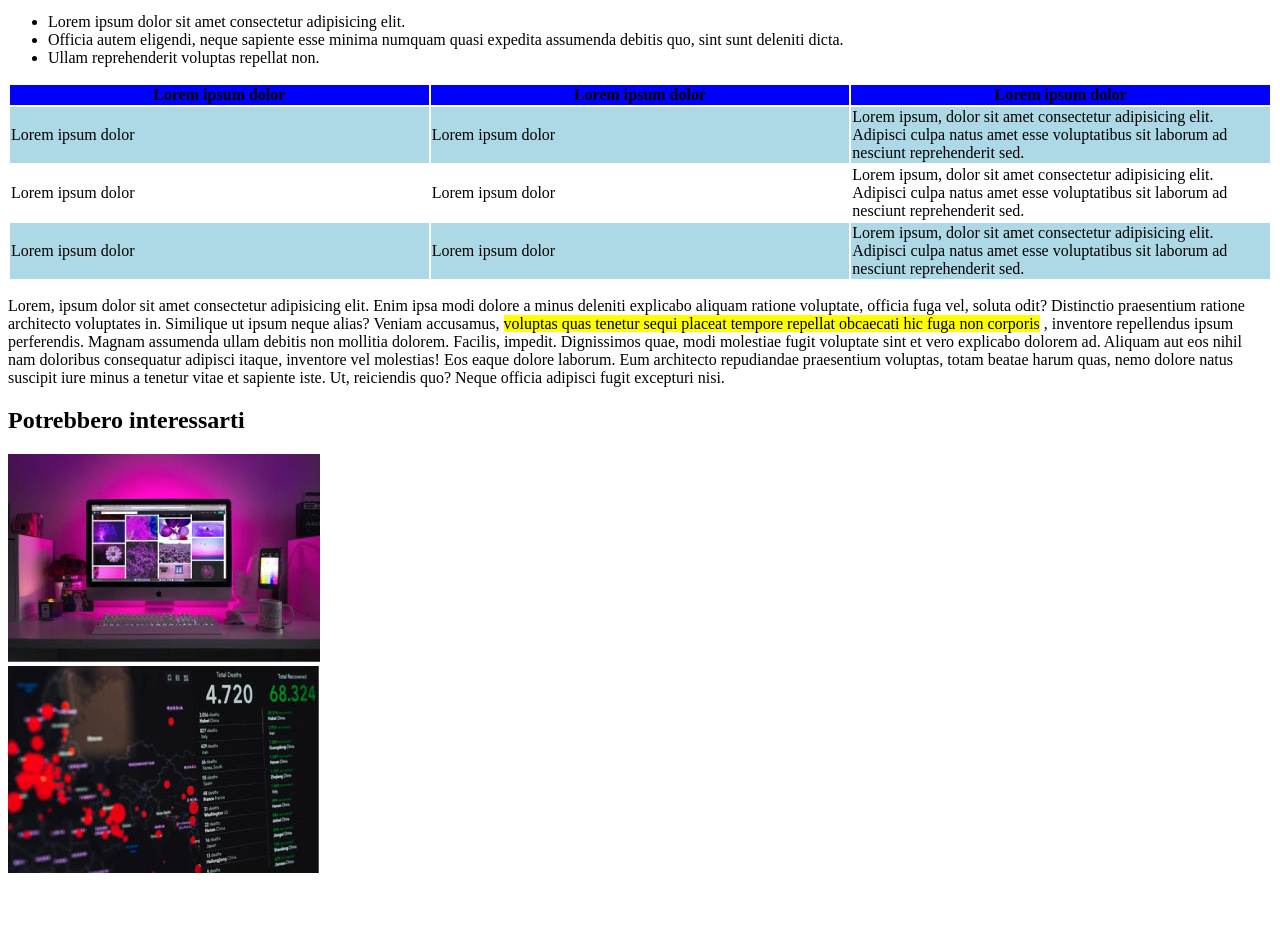
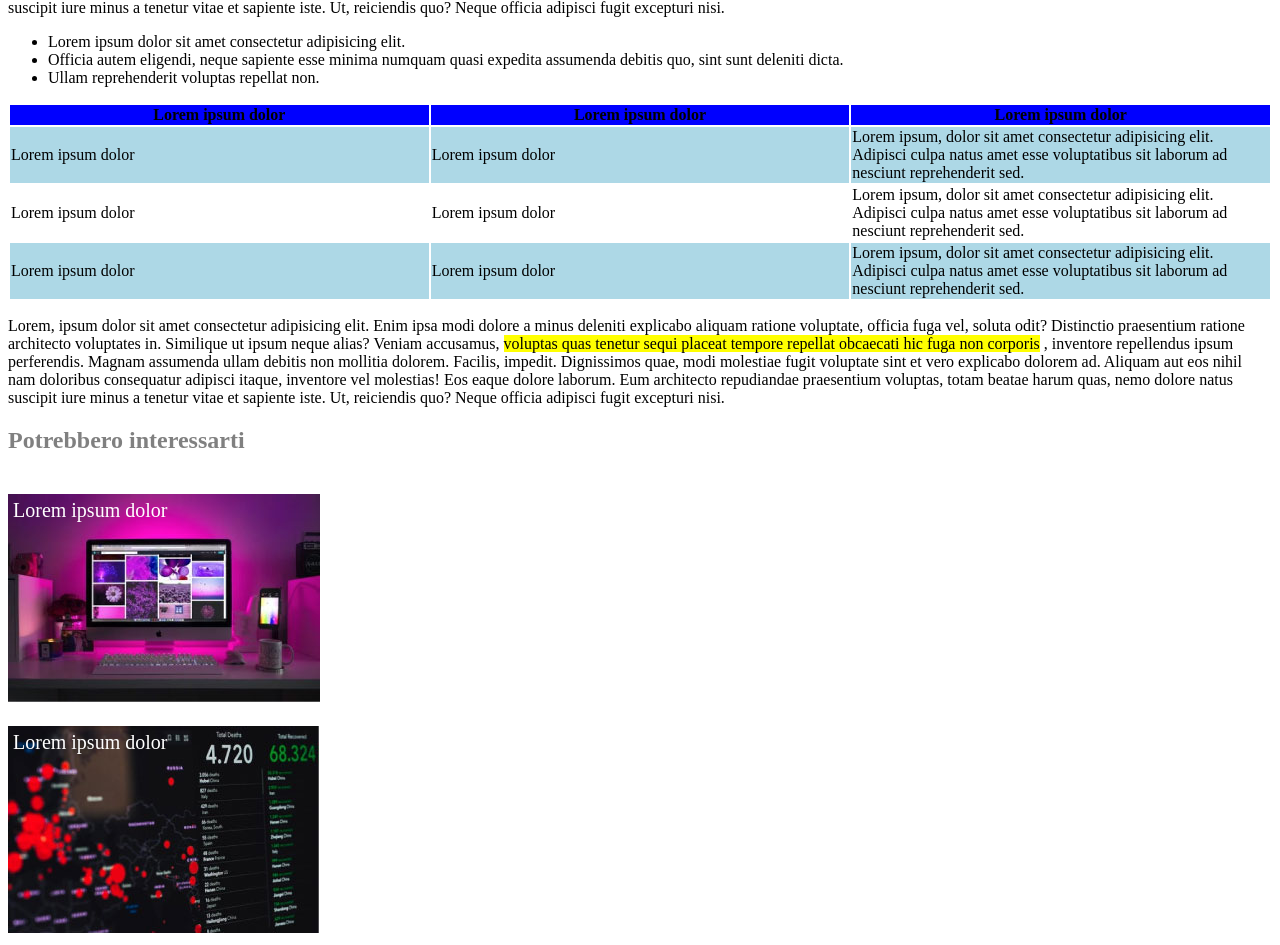
Before and after one commit to IreneCaiazzo/html-css-booleaner, a plain HTML site: page index.html in a window 1280 px wide. Shown: the part 722-1667 px from the top of the page. Before the commit the page ends 1607 px from the top, so only its background shows below. Drawn offline with Linux system fonts and the light colour scheme.

Commit message:
complete

```diff
--- a/assets/style.css
+++ b/assets/style.css
@@ -13,14 +13,21 @@ header{
     width: 150px;
 }
 
+a{
+    text-decoration: none;
+}
+
+.color-grey{
+    color: grey;
+}
+
+img{
+    margin-top: 20px;
+}
+
 .highlight{
     background-color: yellow;
 }
-
-/*
-:picture-in-picture{
-
-} */
 
 #table-header{
     width: 100%;
@@ -35,3 +42,19 @@ td{
 .background-lightblue{
     background-color: lightblue;
 }
+
+#image1{
+    position: relative;
+}
+
+#image2{
+    position: relative;
+}
+
+.in-picture-link{
+    position: absolute;
+    top: 25px;
+    left: 5px;
+    color: white;
+    font-size: 20px;
+}
--- a/index.html
+++ b/index.html
@@ -23,8 +23,8 @@
                 Internet deve essere al servizio del "bene pubblico": il manifesto di Tim Berners-Lee
             </h1>
 
-            <div>
-                Scritto da <a href="www.google.com">The Booleaner</a> <br>
+            <div class="color-grey">
+                Scritto da <a href="https://www.google.com/">The Booleaner</a> <br>
                 il 10/10/2020
             </div>
 
@@ -88,10 +88,19 @@
             Eum architecto repudiandae praesentium voluptas, totam beatae harum quas, nemo dolore natus suscipit iure minus a tenetur vitae et sapiente iste. Ut, reiciendis quo? Neque officia adipisci fugit excepturi nisi.
         </p>
 
-        <h2>Potrebbero interessarti</h2>
+        <h2 class="color-grey">Potrebbero interessarti</h2>
 
-        <div><img src="img/monitor.jpg" alt="monitor"></div>
-        <div><img src="img/graph.jpg" alt="grafico"></div>
+        <div id="image1">
+            <img src="img/monitor.jpg" alt="monitor">
+            <a class="in-picture-link" href="https://www.google.com/">Lorem ipsum dolor</a>
+        </div>
+
+        <div id="image2">
+            <img src="img/graph.jpg" alt="grafico">
+            <a class="in-picture-link" href="https://www.google.com/">Lorem ipsum dolor</a>
+        </div>
+
+
 
     </main>
 
```
